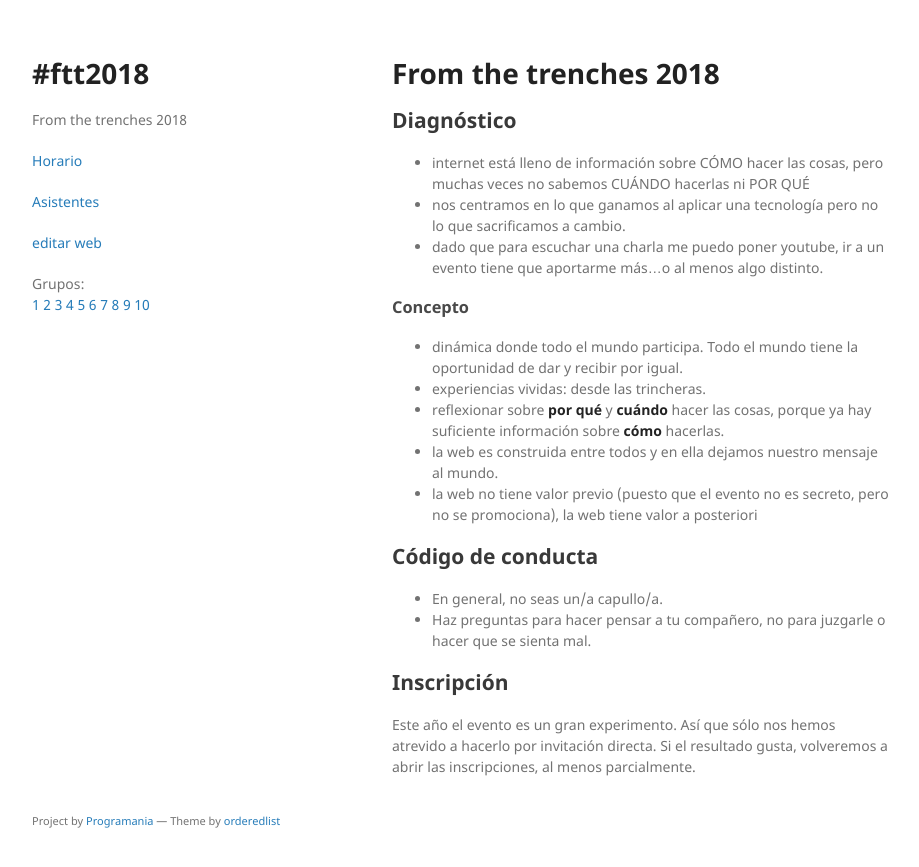
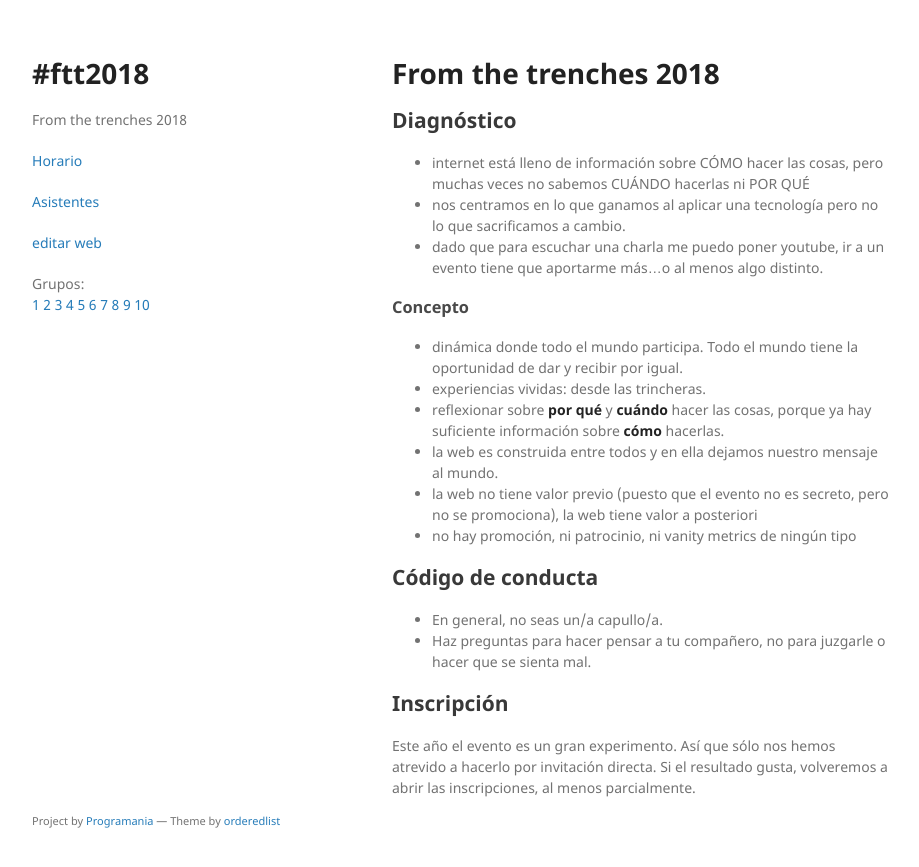
Before and after one commit to xala3pa/ftt2018, a Jekyll site: the page built from diagnostico.md, in a window 1280 px wide. Shown: the top 867 px of the page, without its empty margins (178-1097 px from the left). Built offline with Jekyll 4.4.1, drawn with Linux system fonts in a browser that asks for light colours; our own code applies the rules of GitHub Pages for plain Markdown files.

Commit message:
Update diagnostico.md

```diff
--- a/diagnostico.md
+++ b/diagnostico.md
@@ -12,6 +12,7 @@
 - reflexionar sobre **por qué** y **cuándo** hacer las cosas, porque ya hay suficiente información sobre **cómo** hacerlas.
 - la web es construida entre todos y en ella dejamos nuestro mensaje al mundo.
 - la web no tiene valor previo (puesto que el evento no es secreto, pero no se promociona), la web tiene valor a posteriori
+- no hay promoción, ni patrocinio, ni vanity metrics de ningún tipo
 
 ## Código de conducta
  - En general, no seas un/a capullo/a.
```
